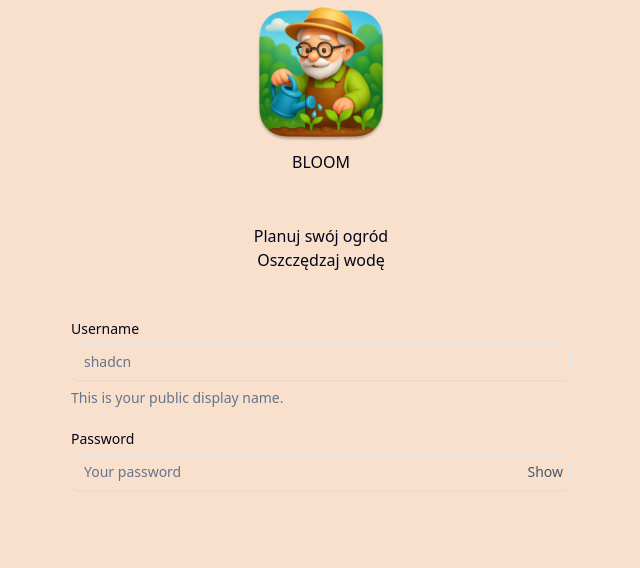
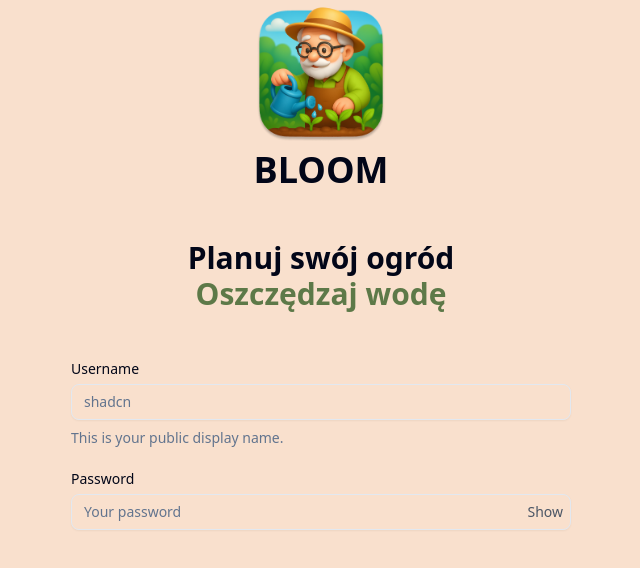
Before and after one commit to rico-et22/hackcarpathia-2025, a React (Vite) app: page /login in a window 1280 px wide. Shown: the top 568 px of the page, without its empty margins (319-959 px from the left). Built offline with nearby package versions, Linux system fonts and the light colour scheme; a web font is replaced by a local one.

Commit message:
login paga

```diff
--- a/src/routes/login.tsx
+++ b/src/routes/login.tsx
@@ -27,17 +27,17 @@ function Index() {
     <><div className="max-w-[500px] mx-auto">
 
       <div className="max-w-[300px] mx-auto">
-        <img src="image.png" alt="" className="w-[50%] mx-auto block" />
+        <img src="image.png" alt="" className="w-[50%] mx-auto block font-bold" />
 
         <div className="text-center">
 
-          <h1 className="mb-[50px]">BLOOM</h1>
-          <h2>
+          <h1 className="text-4xl mb-[50px] font-bold" >BLOOM</h1>
+          <h1 className="text-3xl text=[#000000] font-bold">
             Planuj swój ogród
-          </h2>
-          <h2 className="mb-[50px]">
-            Oszczędzaj wodę
-          </h2 >
+          </h1>
+          <h1 className="text-3xl mb-[50px] text-[#5D7948] font-bold">
+  Oszczędzaj wodę
+</h1>
 
         </div>
 
```
